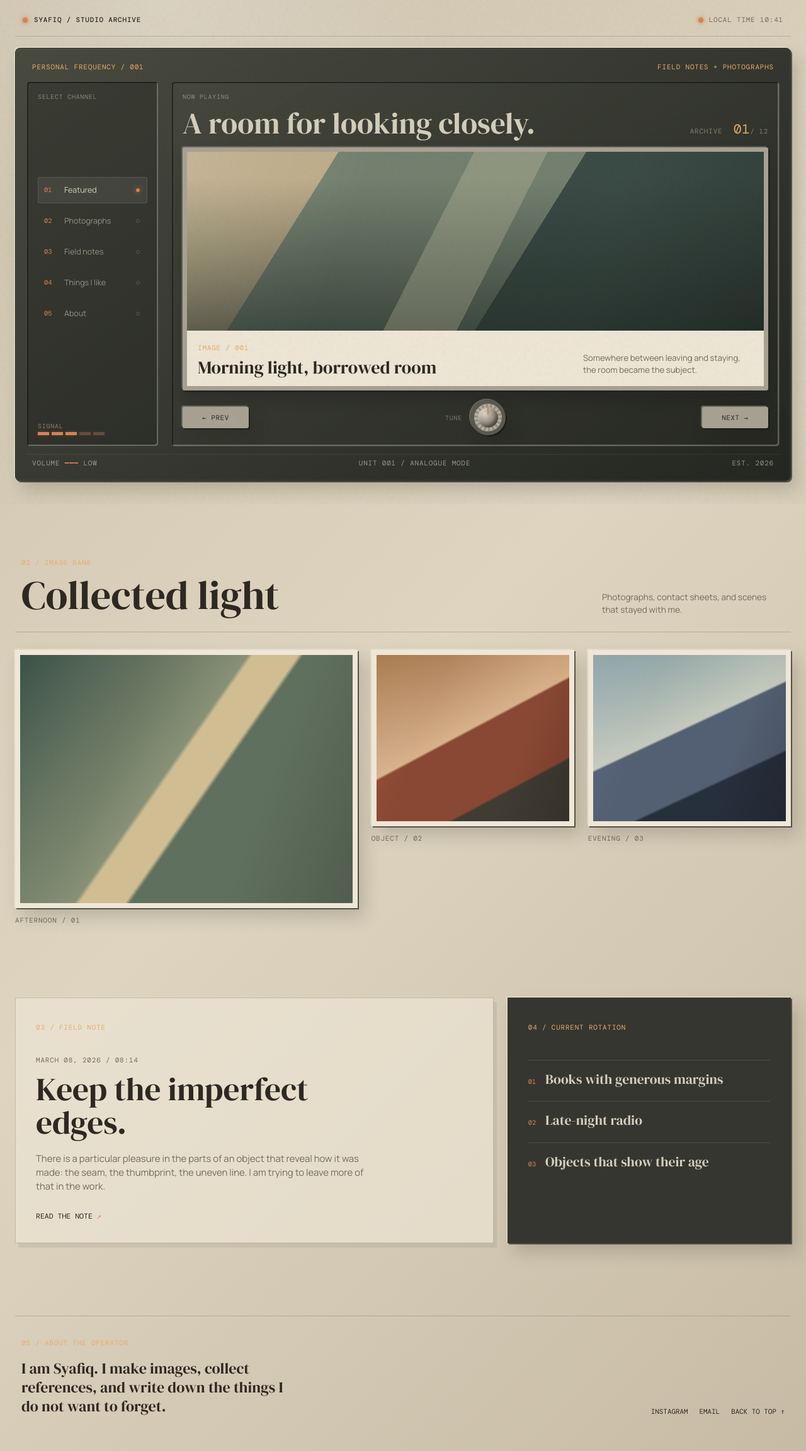
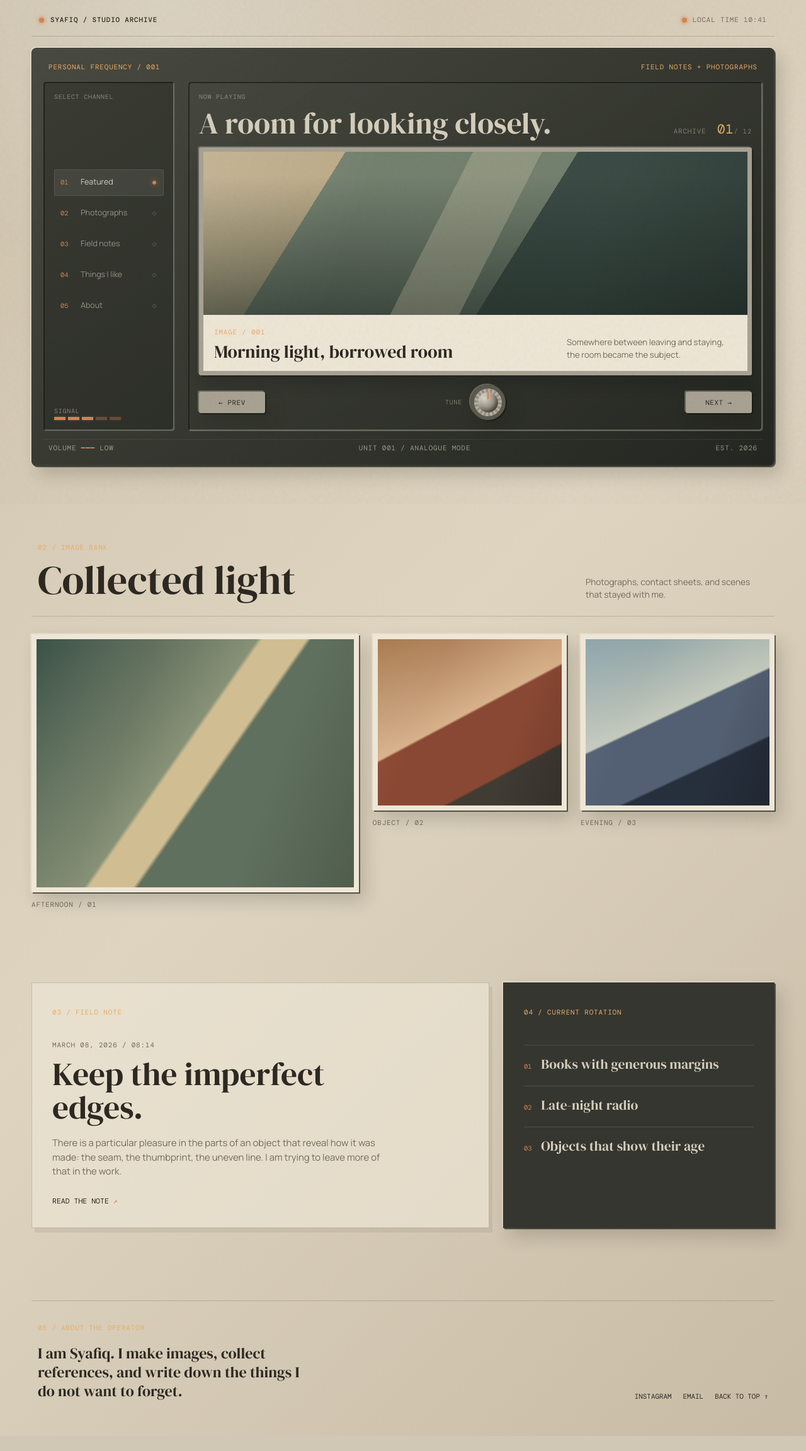
Before and after one commit to Syafuuuuu/Syafuuuuu, a FastAPI app: page / in a window 1280 px wide. Shown: the whole page at 63% size. After the commit the page ends 2280 px from the top, so only its background shows below. Run offline with FastAPI, Linux system fonts and the light colour scheme.

Commit message:
Fixed aspect ratio

```diff
--- a/app/static/css/styles.css
+++ b/app/static/css/styles.css
@@ -39,7 +39,7 @@ body::before {
 }
 a { color: inherit; }
 button { font: inherit; }
-.site-shell { width: min(1440px, calc(100% - 48px)); margin: 0 auto; padding: 28px 0 56px; }
+.site-shell { width: min(1180px, calc(100% - 48px)); margin: 0 auto; padding: 28px 0 56px; }
 .console-header, .console__topline, .console__bottomline, .stage-heading, .section-heading, .site-footer { display: flex; align-items: center; justify-content: space-between; gap: 24px; }
 .console-header { min-height: 48px; padding: 0 12px 22px; border-bottom: 1px solid var(--line); }
 .brand-mark, .header-readout, .eyebrow, .panel-label, .piece-tag, .counter-readout, .console__bottomline, .contact-sheet__item > span, .note-panel__date { font-family: "DM Mono", monospace; font-size: 0.68rem; letter-spacing: 0.08em; text-transform: uppercase; }
@@ -126,7 +126,7 @@ h1 { max-width: 620px; margin-bottom: 0; color: var(--metal-light); font-size: c
 @media (min-width: 861px) {
   .site-shell { padding-top: 20px; }
   .console-header { min-height: 38px; padding-bottom: 14px; }
-  .console { display: flex; flex-direction: column; height: calc(100svh - 112px); min-height: 650px; margin-top: 18px; }
+  .console { display: flex; flex-direction: column; aspect-ratio: 16 / 9; margin-top: 18px; }
   .console__topline, .console__bottomline { min-height: 25px; }
   .console__body { flex: 1; min-height: 0; padding: 10px 0 12px; }
   .console-nav, .console-stage { padding: 17px; }
@@ -150,7 +150,7 @@ h1 { max-width: 620px; margin-bottom: 0; color: var(--metal-light); font-size: c
 }
 
 @media (max-width: 620px) {
-  .site-shell { width: min(100% - 24px, 1440px); padding-top: 14px; }
+  .site-shell { width: min(100% - 24px, 1180px); padding-top: 14px; }
   .console-header, .console__topline, .console__bottomline, .section-heading, .site-footer { align-items: flex-start; flex-direction: column; }
   .console-header { gap: 12px; }
   .console__topline, .console__bottomline { gap: 5px; }
```
